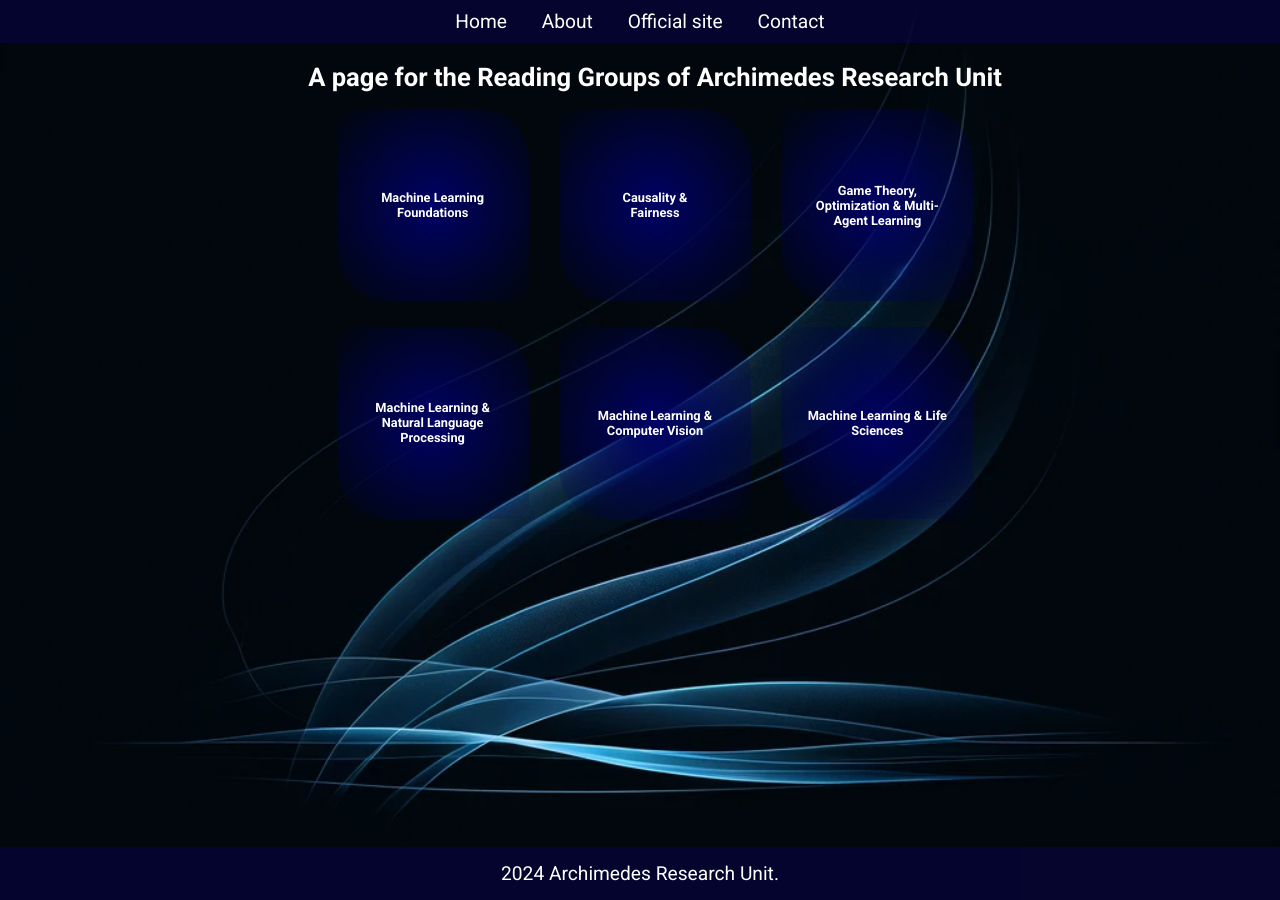
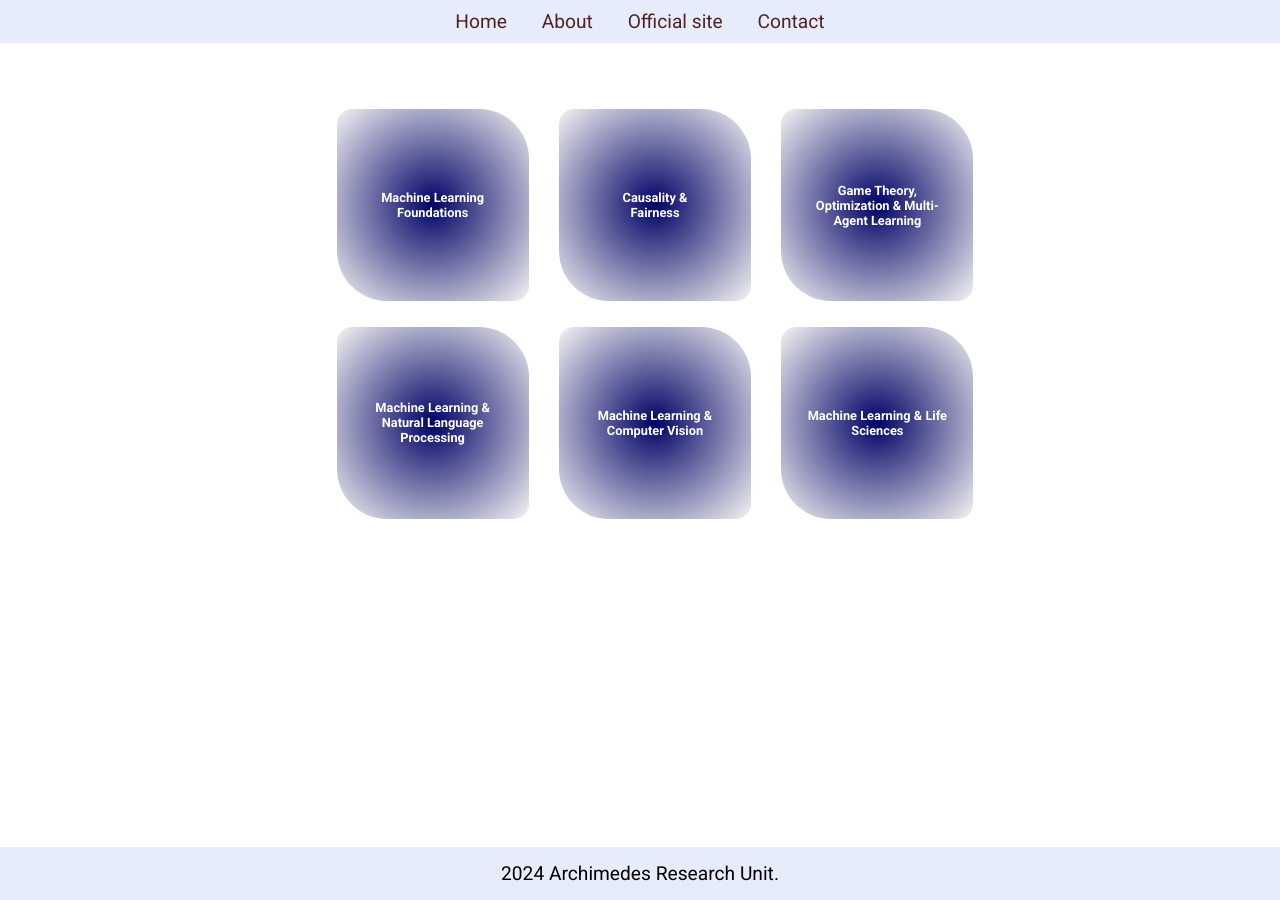
Before and after one commit to mandlos/archimedesai.github.io, a Jekyll site: the page built from index.html, in a window 1280 px wide. Built offline with Jekyll 4.4.1, drawn with Linux system fonts in a browser that asks for light colours.

Commit message:
modified:   assets/css/main.css

```diff
--- a/assets/css/main.css
+++ b/assets/css/main.css
@@ -3,30 +3,26 @@
     margin: 0;
     padding: 0;
     color: #ffffff;
-    background: url("https://github.com/mandlos/archimedesai.github.io/blob/main/_data/Images/Archimedes_web_background.png?raw=true") no-repeat center fixed;
-    background-size: cover;
-    background-repeat: no-repeat;
-    background-attachment: fixed;
-    background-position: center center;
+    background-color: #fff;
 }
 header {
-    background: #0d017453;
-    color: #fff;
+    background: #2f5fce1e;
+    color: #000000;
     padding: 10px 0;
     text-align: center;
 }
 header a {
-    color: #fff;
+    color: #532323;
     text-decoration: none;
     margin: 0 15px;
 }
 footer {
+    color: #000000;
     position: fixed;
     bottom: 0;
     left: 0;
     width: 100%;
-    background: #0d017453;
-    color:rgb(255, 255, 255);
+    background: #2f5fce1e;
     text-align: center;
     padding: 15px 0;
 }
@@ -38,7 +34,7 @@
     width: 100%;
     margin: auto;
     font-size: 1.5vw;
-    color: rgb(255, 255, 255);
+    color: rgb(0, 0, 0);
 }
 @media (max-width: 900px) {
     .image-container {
```
